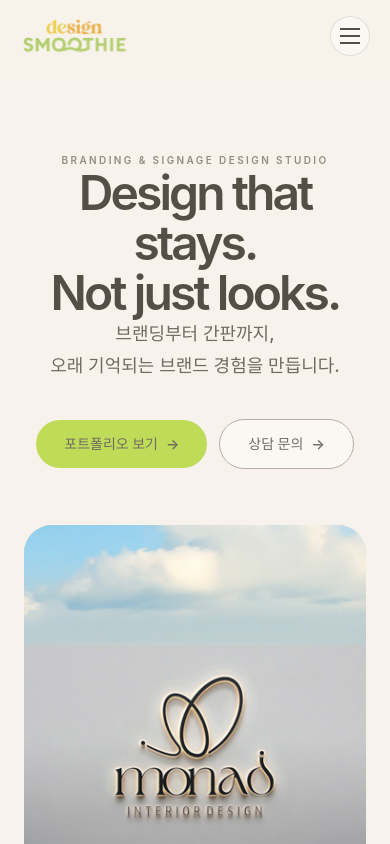
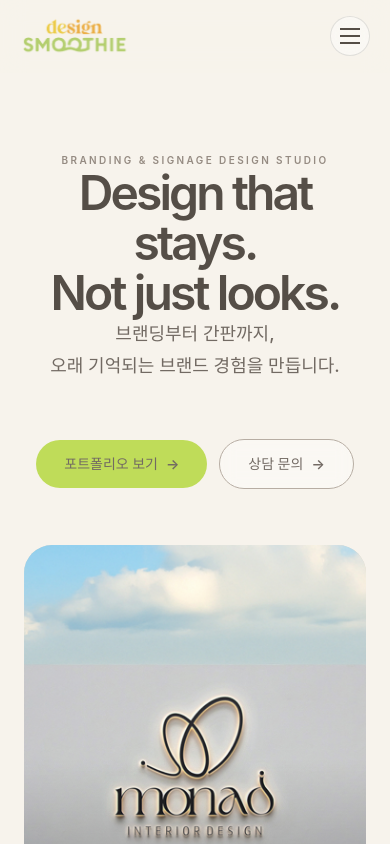
Before and after one commit to designsmoothie/designsmoothie, a Next.js app: page / in a window 390 px wide. Shown: the top 844 px of the page. Built offline with nearby package versions, Linux system fonts and the light colour scheme.

Commit message:
Fix mobile hero text spacing

```diff
--- a/components/Hero.tsx
+++ b/components/Hero.tsx
@@ -19,13 +19,13 @@
             Not just looks.
           </h1>
 
-          <p className="mx-auto mt-10 max-w-2xl text-lg font-medium leading-[1.8] text-[var(--text)] sm:mt-12 sm:text-xl md:mt-14 md:text-2xl md:leading-relaxed">
+          <p className="mx-auto mt-14 max-w-2xl text-lg font-medium leading-[1.8] text-[var(--text)] sm:mt-12 sm:text-xl md:mt-14 md:text-2xl md:leading-relaxed">
             브랜딩부터 간판까지,
             <br className="sm:hidden" />
             오래 기억되는 브랜드 경험을 만듭니다.
           </p>
 
-          <div className="mt-9 flex flex-wrap items-center justify-center gap-3 sm:mt-10 md:mt-12">
+          <div className="mt-14 flex flex-wrap items-center justify-center gap-3 sm:mt-10 md:mt-12">
             <Link
               href="/portfolio"
               className="inline-flex items-center justify-center rounded-full bg-[var(--green)] px-7 py-3.5 text-sm font-semibold text-[var(--text-dark)] transition duration-300 hover:-translate-y-0.5 hover:bg-[var(--green-hover)]"
```
